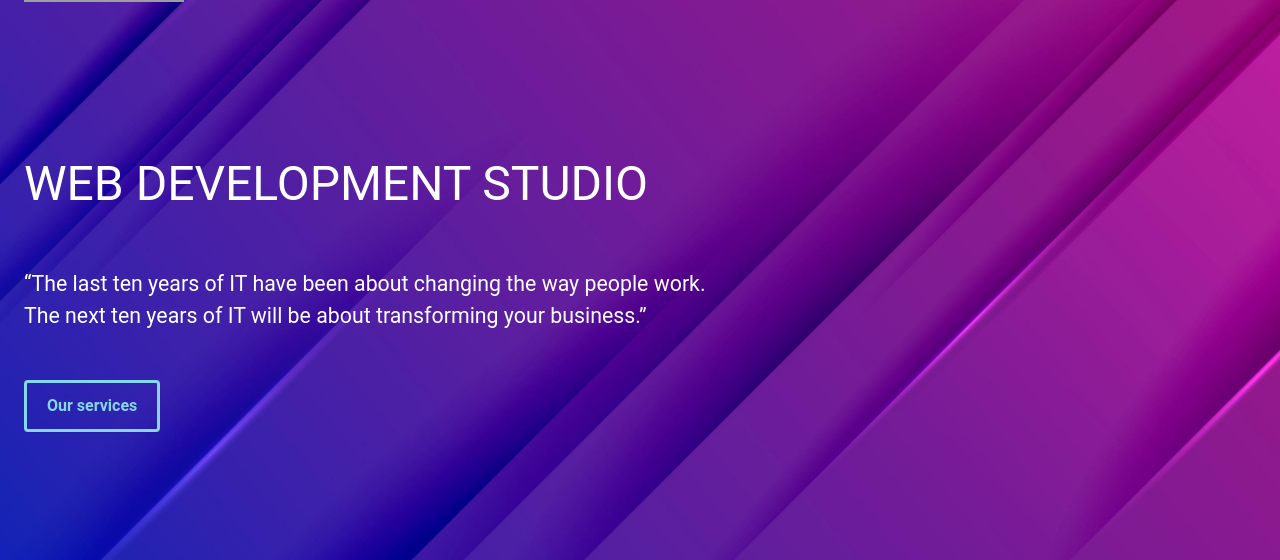
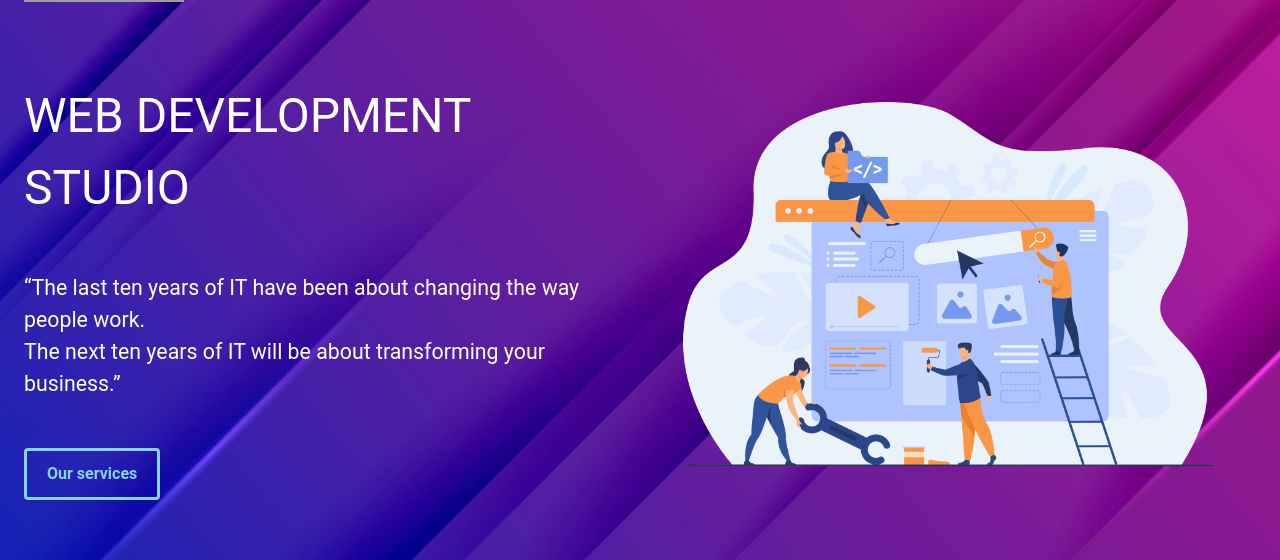
Before and after one commit to ValentynIpolitov/web-studio, a Vue app: page / in a window 1280 px wide. Shown: the part 142-702 px from the top of the page. Built offline with nearby package versions, Linux system fonts and the light colour scheme; grey boxes are pictures that could not be loaded.

Commit message:
first section ready

```diff
--- a/src/components/FirstSection.vue
+++ b/src/components/FirstSection.vue
@@ -1,13 +1,16 @@
 <template>
     <div class="w-full min-h-screen bg-[url('@/assets/main-bg.jpg')] bg-fixed bg-no-repeat bg-center bg-cover pt-16  flex flex-col	justify-center	align-start">
-        <div class="container m-auto px-6">
-            <div class="flex flex-col justify-center items-center md:items-start">
+        <div class="container m-auto px-6 flex flex-col gap-y-8 xl:flex-row">
+            <div class="flex flex-col justify-center items-center md:items-start xl:w-1/2">
                 <h1 class="text-white uppercase mb-12 text-center md:text-left">Web development studio</h1>
                 <p class="text-white mb-12 text-center md:text-left">
                     “The last ten years of IT have been about changing the way people work.
                     <br>The next ten years of IT will be about transforming your business.”
                 </p>
                 <Button class="btn-secondary">Our services</Button>
+            </div>
+            <div class="xl:w-1/2">
+                <img class="w-auto" src="@/assets/main-1.png" alt="">
             </div>
         </div>
     </div>
```
Also changed, not shown: src/assets/main-1.png (added).
